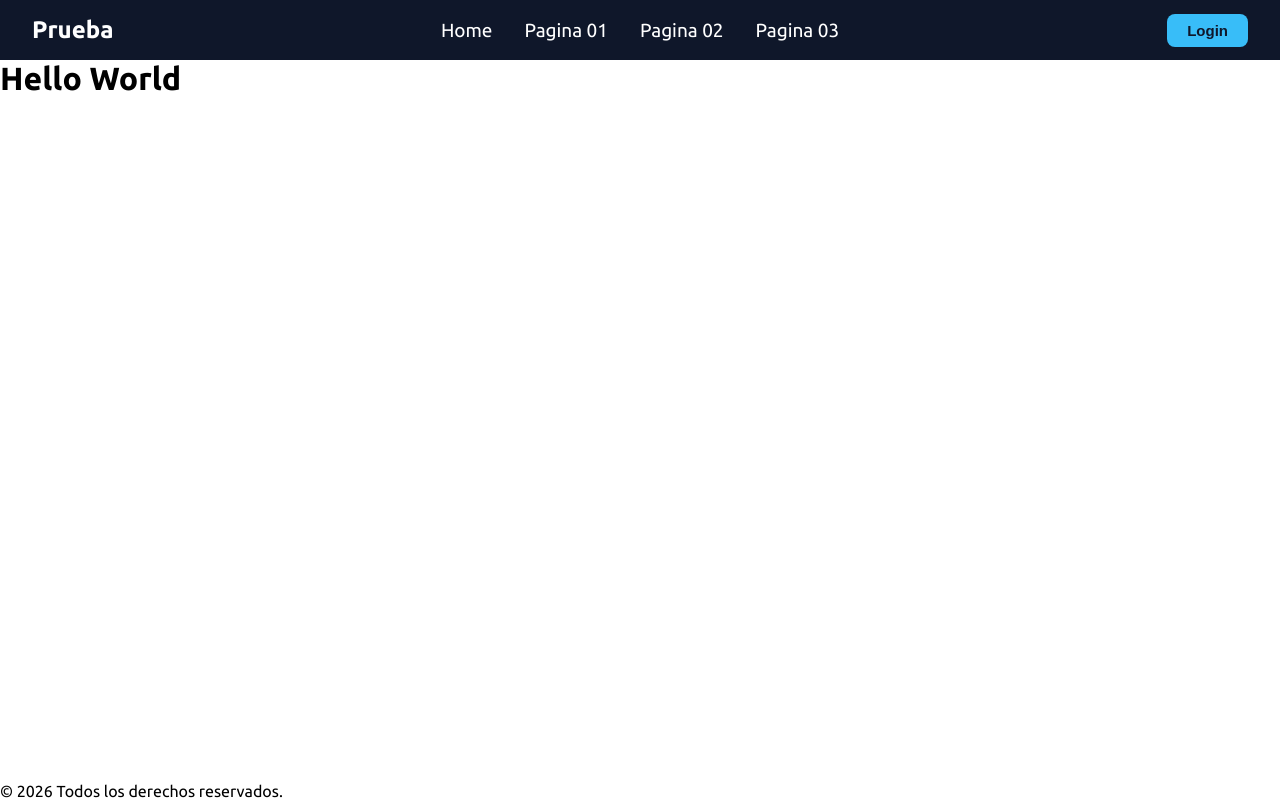
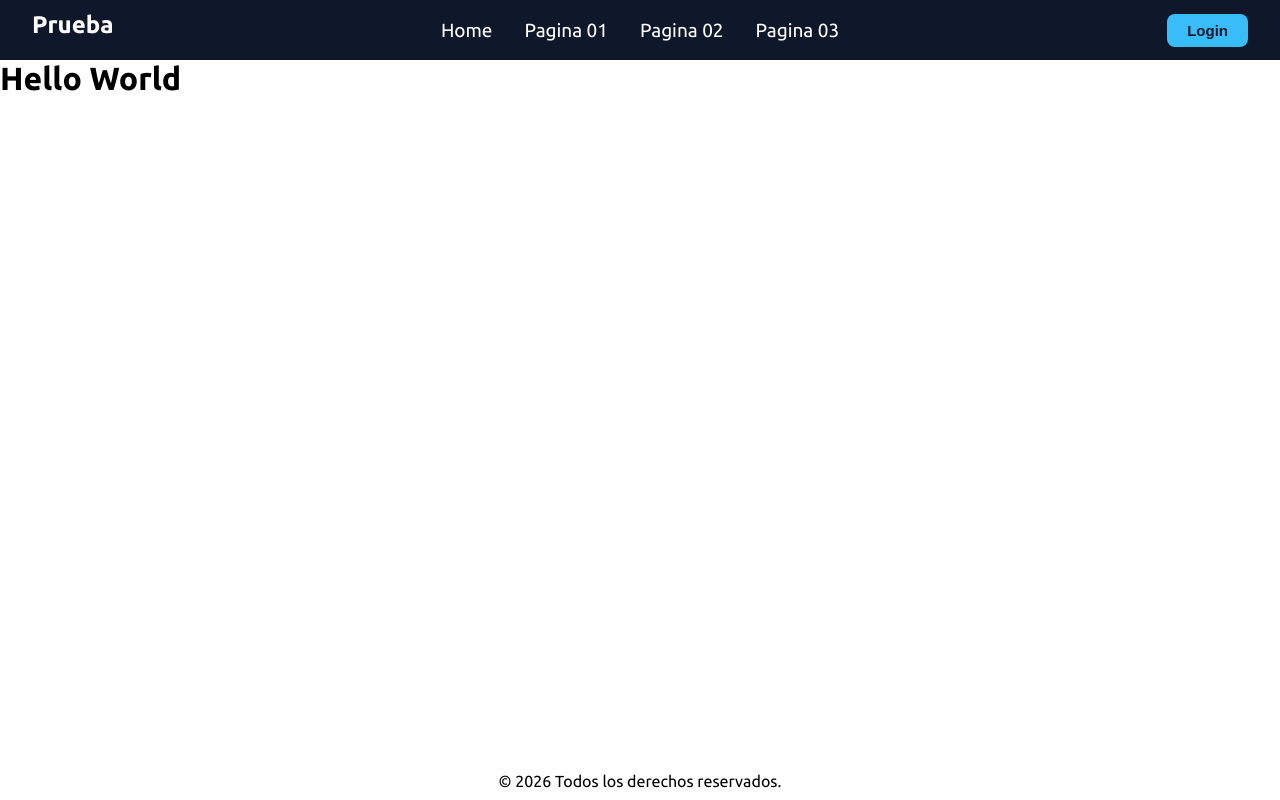
Before and after one commit to Destrabe/Pagina-de-prueba-en-Next, a Next.js app: page / in a window 1280 px wide. Built offline with nearby package versions, Linux system fonts and the light colour scheme.

Commit message:
add footer styles

```diff
--- a/components/footer/footer.css
+++ b/components/footer/footer.css
@@ -0,0 +1,6 @@
+p {
+  display: flex;
+  justify-content: center;
+  align-items: center;
+  padding-bottom: 10px;
+}
--- a/components/footer/footer.jsx
+++ b/components/footer/footer.jsx
@@ -1,3 +1,5 @@
+import "./footer.css";
+
 function Footer() {
   return (
     <footer>
```
